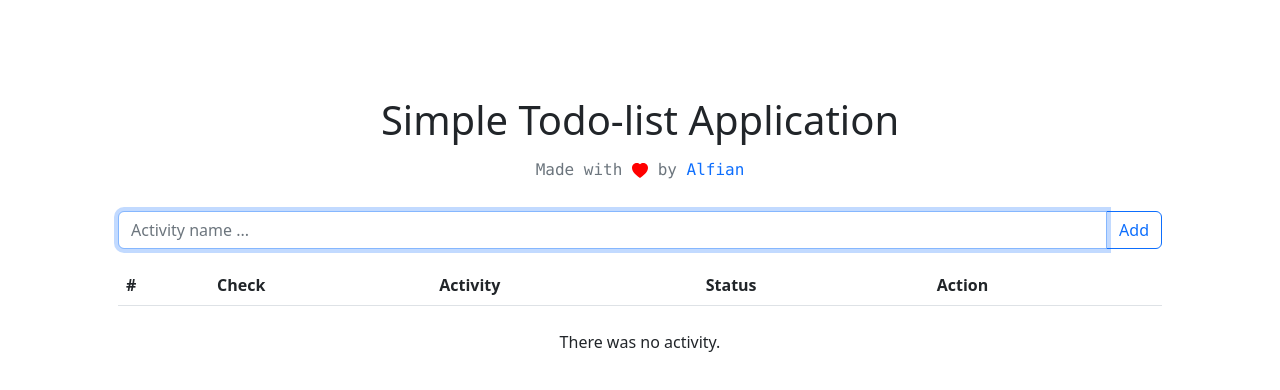
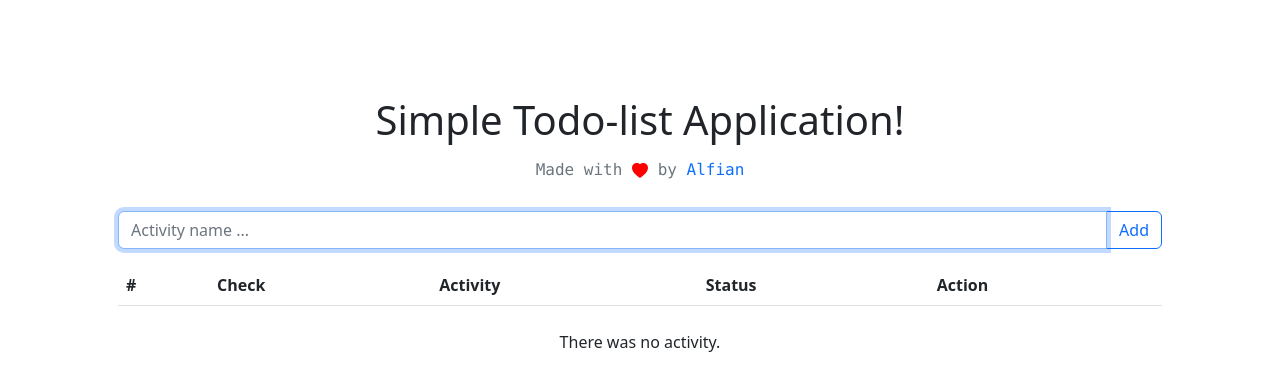
Before and after one commit to alfianchii/reactjs-vite-todolist, a React (Vite) app: page / in a window 1280 px wide. Shown: the top 390 px of the page. Built offline with nearby package versions, Linux system fonts and the light colour scheme.

Commit message:
chore: update heading

```diff
--- a/src/Todo.tsx
+++ b/src/Todo.tsx
@@ -123,7 +123,7 @@ function Todo() {
 			<div className="row">
 				<div className="col-12">
 					<Heading madeBy="Alfian" socmed="https://github.com/alfianchii">
-						Simple Todo-list Application
+						Simple Todo-list Application!
 					</Heading>
 
 					<Message>{message}</Message>
```
